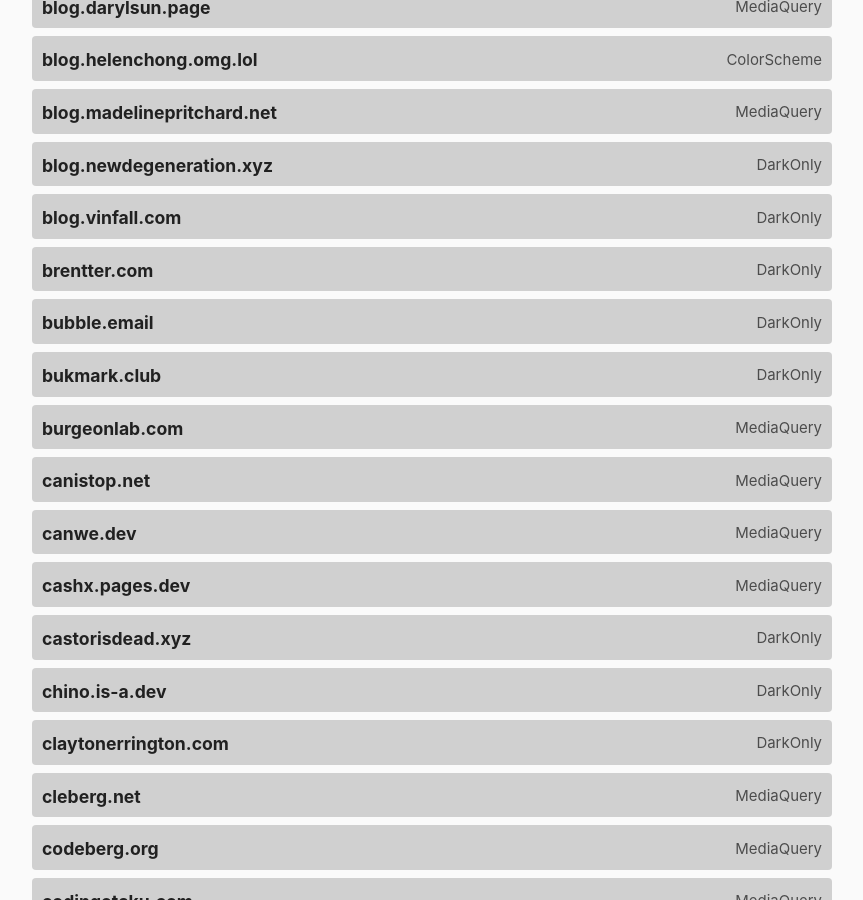
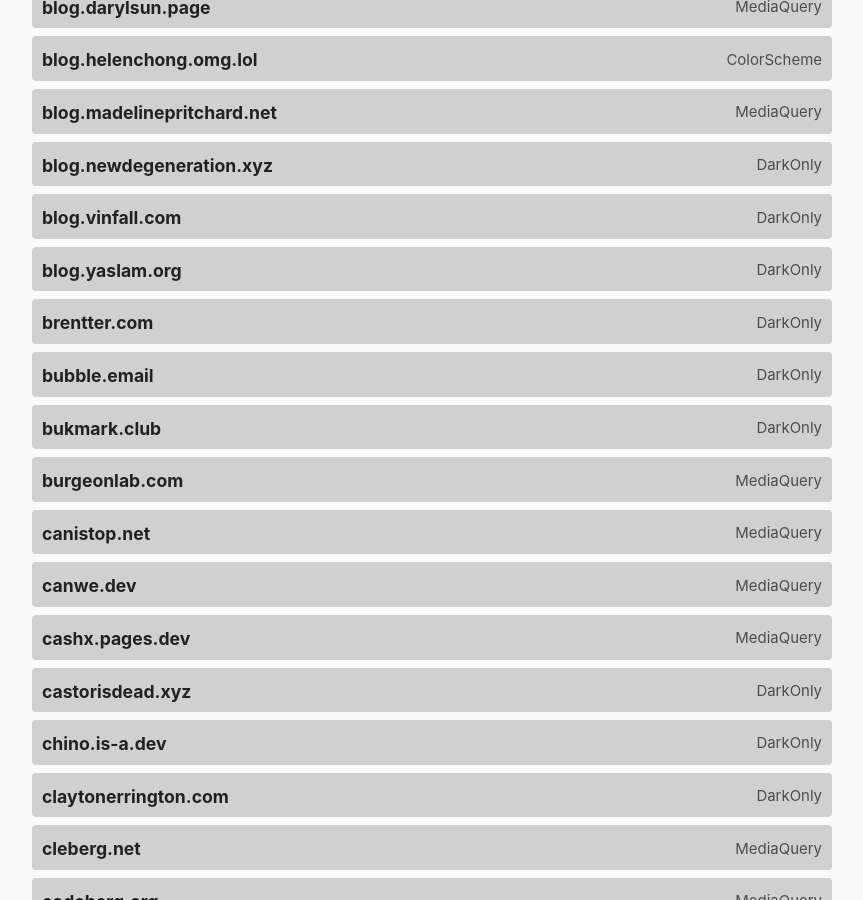
Before and after one commit to katherinek727/darktheme.club, a Jekyll site: the page built from index.md, in a window 1280 px wide and 900 px high, scrolled down 1533 px. Shown: the whole window, without its empty margins (208-1071 px from the left). Built offline with Jekyll 4.4.1, drawn with Linux system fonts in a browser that asks for light colours.

Commit message:
Update sites.yml

```diff
--- a/_data/sites.yml
+++ b/_data/sites.yml
@@ -1,3 +1,8 @@
+- domain: blog.yaslam.org
+  url: https://blog.yaslam.org
+  method: darkonly
+  last_checked: 2025-11-11
+
 - domain: 250kb.club
   url: https://250kb.club/
   method: mediaquery
```
